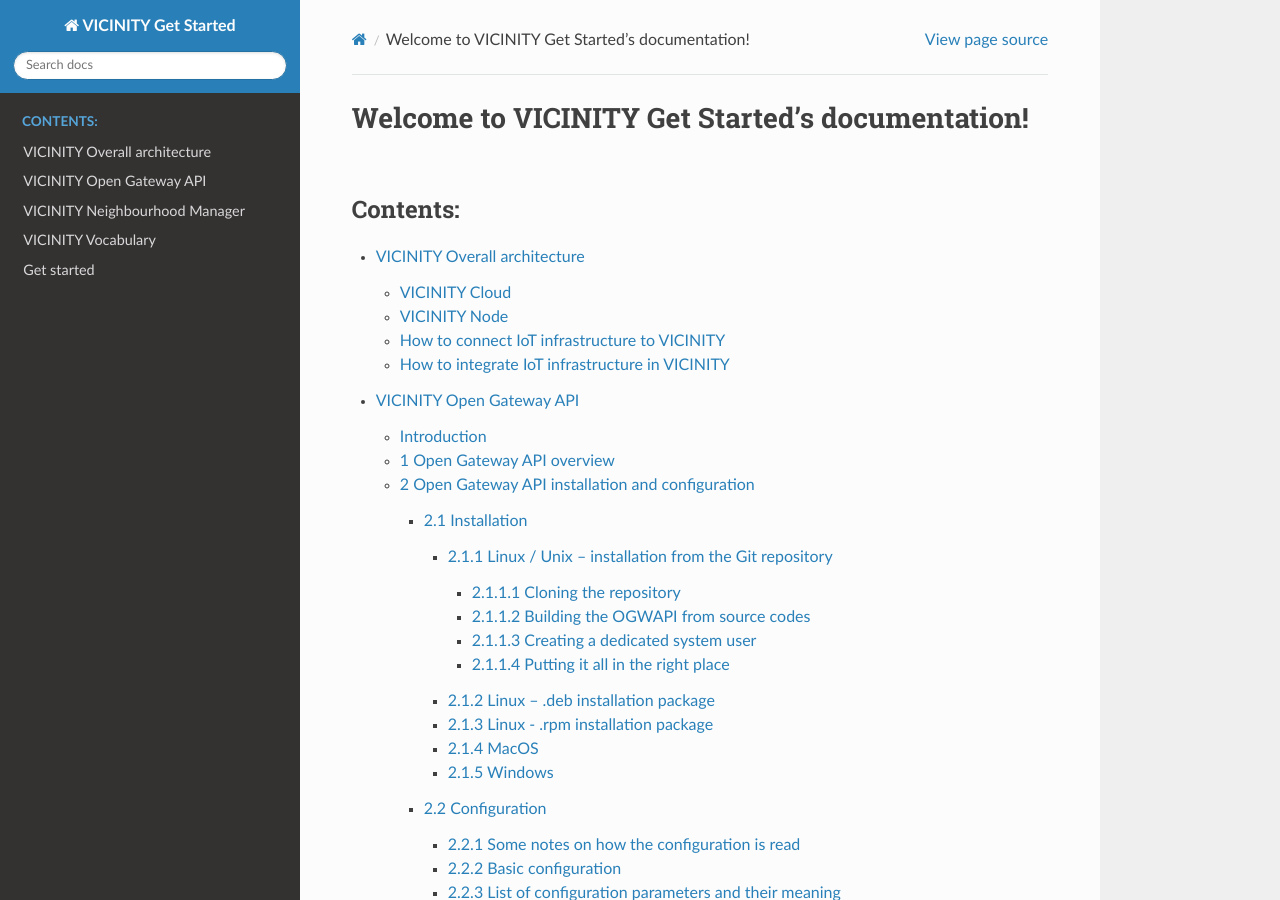
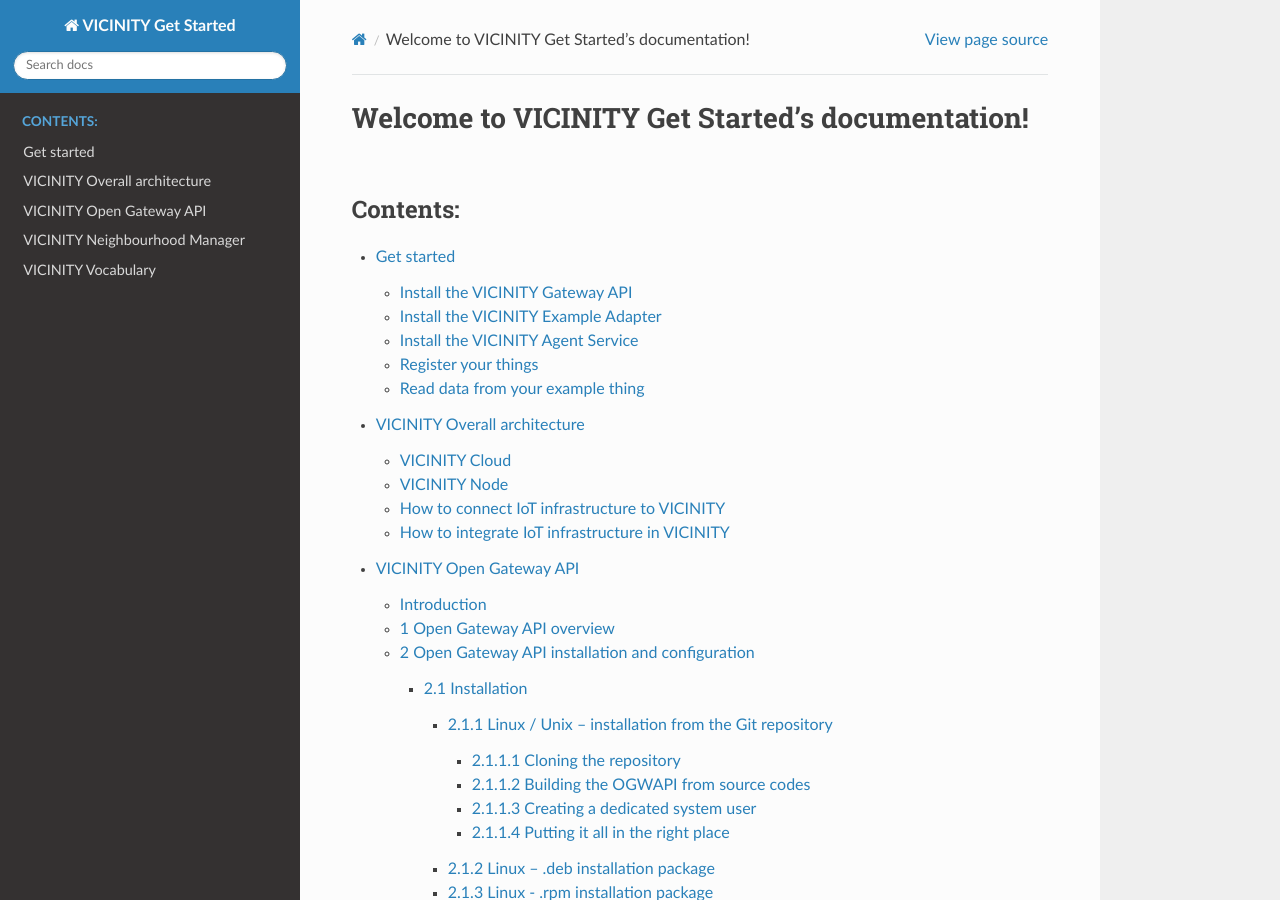
Before and after one commit to vicinityh2020/vicinity-get-started, a Sphinx documentation site: the page built from docs/index.rst, in a window 1280 px wide and 900 px high. Built offline with Sphinx 7.4.7 and the Read the Docs theme 2.0.0, drawn with Linux system fonts in a browser that asks for light colours; formulas are drawn with MathJax 3; some of the changed text lies outside the part shown.

```diff
--- a/docs/index.rst
+++ b/docs/index.rst
@@ -10,11 +10,11 @@ Welcome to VICINITY Get Started's documentation!
    :maxdepth: 5
    :caption: Contents:
 
+   getstarted
    architecture
    open-gateway-api
    neighbourhood
    vocabulary
-   getstarted
 
 Indices and tables
 ==================
```
